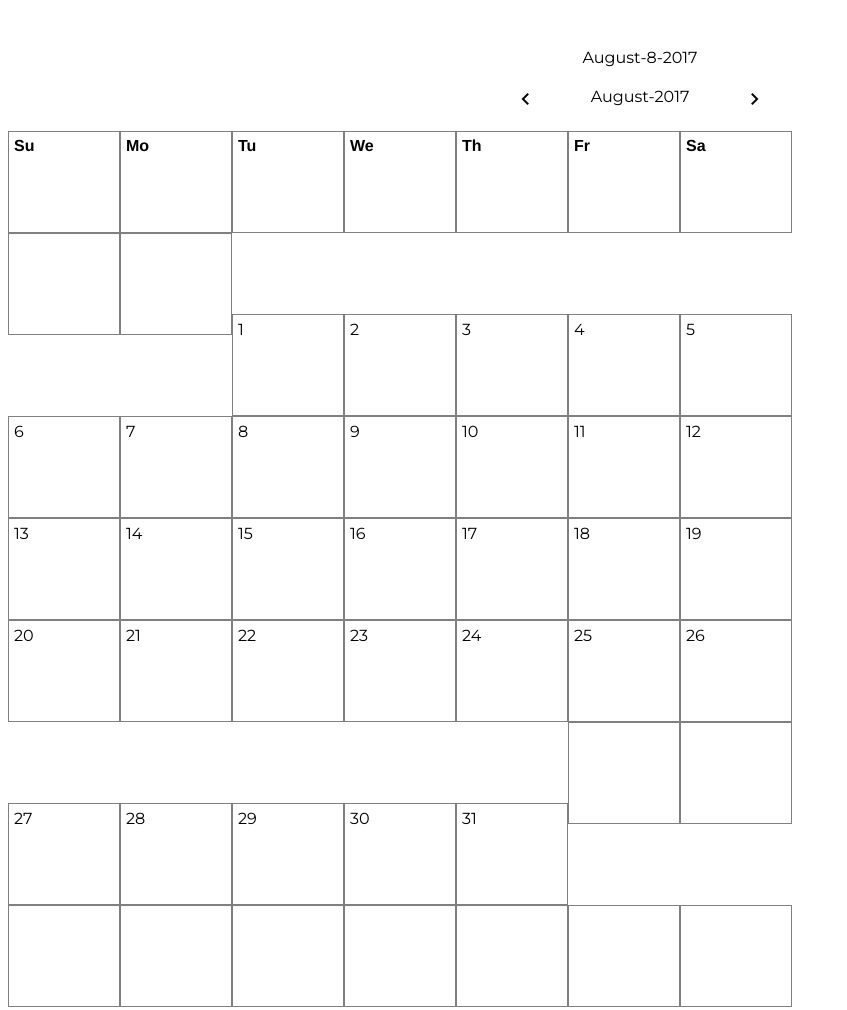
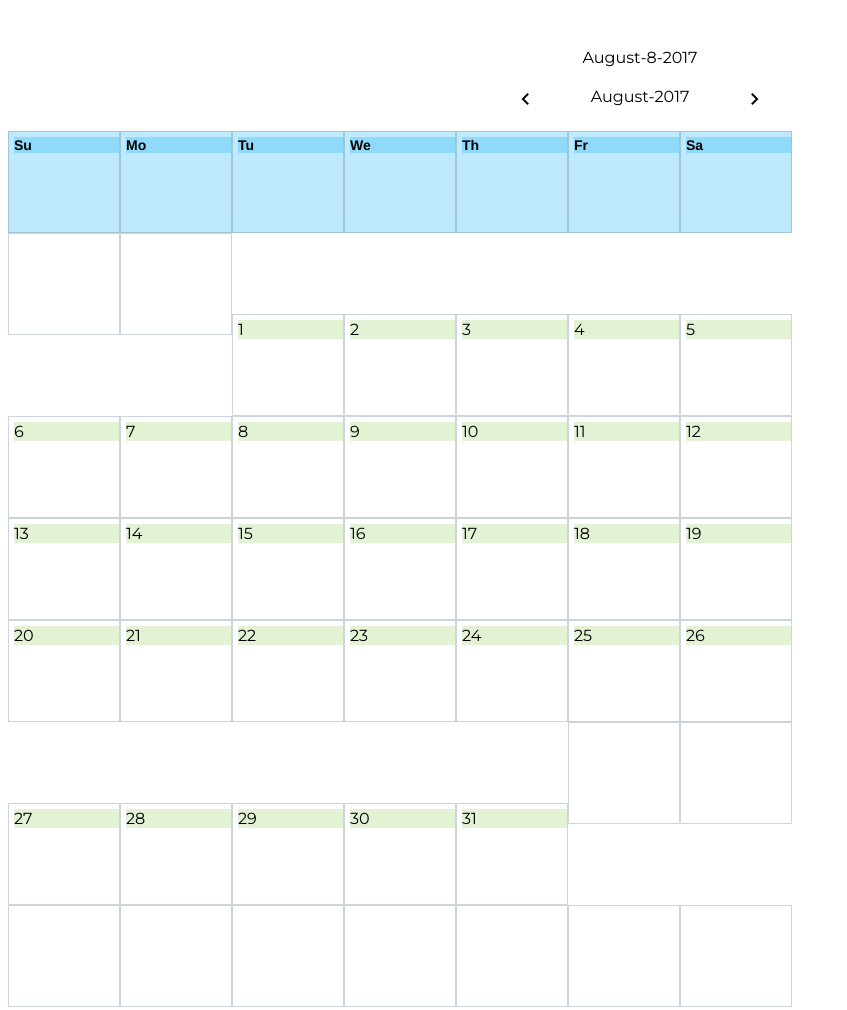
Before and after one commit to sia77/calendar, a plain HTML site: page index.html in a window 1280 px wide. Shown: the whole page, without its empty margins (0-847 px from the left). Drawn offline with nearby package versions, Linux system fonts and the light colour scheme.

Commit message:
Fixed the issue with first day of month, and adde some styling

```diff
--- a/css/main.css
+++ b/css/main.css
@@ -44,7 +44,7 @@
 	width:110px;
 	height:100px;
 	/* margin:auto; */
-	border:1px solid gray;
+	border: 1px solid rgba(96, 125, 139, 0.32);
 	/* display:flex; */
 	display: inline-block;
 }
@@ -56,8 +56,20 @@
 #weekdayname-row * .item{
 	font-family: 'Arimo', sans-serif !important;
 	font-weight: 700;
+	font-size: 14px;
 }
+
+
 
 .date-nav{
 	cursor: pointer;
 }
+
+.today{
+	background-color: hsla(88, 50%, 53%, 0.24);
+}
+
+.weekday-name,
+.weekday-name .item{
+	background-color: hsla(199, 98%, 48%, 0.25);
+}
--- a/js/index.js
+++ b/js/index.js
@@ -45,18 +45,18 @@ var generateFirstRow = function(){
 	var weekDaysname_row = document.getElementById('weekdayname-row');
 
 	weekDaysName.forEach(function(item, index){
-		 weekDaysname_row.innerHTML += '<div class="col" ><div class="item">'+ item + '</div></div>';
+		 weekDaysname_row.innerHTML += '<div class="col weekday-name" ><div class="item">'+ item + '</div></div>';
 	});
 }
 
 
 
 var addDatesToCalendar = function(d_obj){
-	console.log("Full year: ", d_obj);
+
 	var year = d_obj.getFullYear(),
 		month = d_obj.getMonth(),
 		startDay = getFirstDayOfMonth(year, month);
-		console.log('hell: ', year);
+
 	var lastDayOfMonth = numberOfDaysInMonth(year, month);
 	var lastDayOfLastMonth = numberOfDaysInMonth(year, month-1);
 
@@ -76,6 +76,8 @@ var addDatesToCalendar = function(d_obj){
 
 	for(i=startDay; i<lastDayOfMonth+startDay; i++){
 		document.getElementById('cell_'+i).innerHTML = i-startDay+1;
+
+		document.getElementById('cell_'+i).classList.add("today");
 	}
 
 	// for(k=9; k<; k++){
@@ -85,8 +87,12 @@ var addDatesToCalendar = function(d_obj){
 
 }
 
+var litUpToday = function(){
+
+}
+
 var numberOfDaysInMonth = function(year, month){
-	return new Date(year, month, 0).getDate();
+	return new Date(year, month+1, 0).getDate();
 }
 
 function generateAllDayCells(){
@@ -110,7 +116,7 @@ var move_forward = function(d_obj){
 	next.addEventListener('click', function(){
 		var m = d_obj.getMonth()
 		d_obj.setMonth(m+1);
-		console.log("n-Date: ", d_obj);
+		//console.log("n-Date: ", d_obj);
 		addDatesToCalendar(d_obj);
 		userPickedDate(d_obj);
 	});
@@ -121,7 +127,7 @@ var move_backward = function(d_obj){
 	prev.addEventListener('click', function(){
 		var m = d_obj.getMonth();
 		d_obj.setMonth(m-1);
-		console.log("p-Date: ", d_obj);
+		//console.log("p-Date: ", d_obj);
 		addDatesToCalendar(d_obj);
 		userPickedDate(d_obj);
 	});
@@ -135,11 +141,14 @@ var clearDateCells = function(){
 }
 
 var getFirstDayOfMonth = function(year, month){
-	console.log('day: ', year +'-'+ month + '-01');
+	//console.log('day: ', year +'-'+ month + '-01');
 	// month+1 is needed to make sure it is looking a the current month....
 	// But I don't really know why, the off by one occurs....
-	var day = new Date(year +'-'+ (month+1) + '-01').getDay();
-	console.log('day: ', day);
+	// var day = new Date(year +'-'+ (month+1) + '-01').getDay();
+	// Please note: month in Javascript 0-11; 0:Jan, and 11:Dec.
+
+	var day = new Date(year,  month, 1).getDay();
+	//console.log('day: ', day);
 	return day;
 }
 
@@ -153,7 +162,7 @@ var getFirstDayOfMonth = function(year, month){
 	generateFirstRow();
 	generateAllDayCells();
 
-	console.log('d_obj', d_obj );
+	//console.log('d_obj', d_obj );
 
 	addDatesToCalendar( d_obj );
 	move_forward(d_obj);
```
